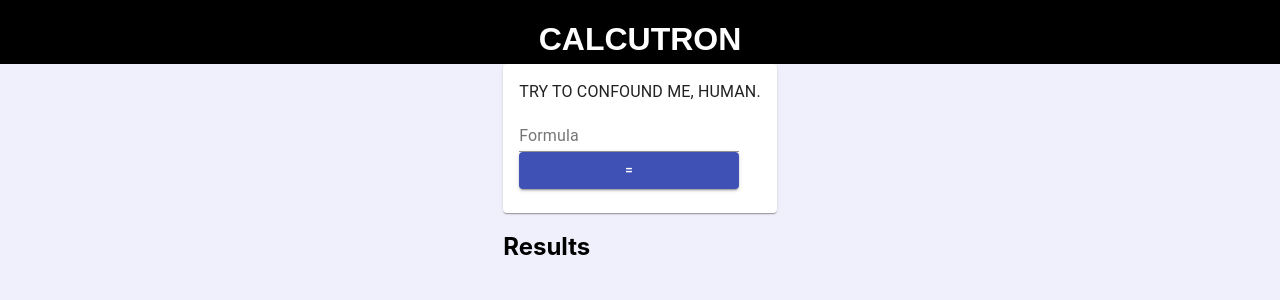
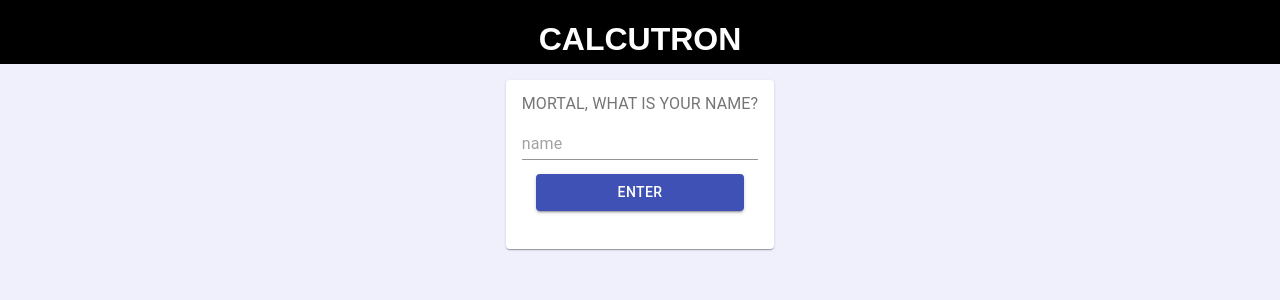
Before and after one commit to NJohnsonJ/calcutron, a React (Create React App) app: page / in a window 1280 px wide. Shown: the top 300 px of the page. Built offline with nearby package versions, Linux system fonts and the light colour scheme.

Commit message:
Add login component and fix styles
Show the login component before the calculator appears.
Use the warpper component to add margins to all cards and buttons.

```diff
--- a/src/App.tsx
+++ b/src/App.tsx
@@ -5,9 +5,11 @@ import { Grid } from "@material-ui/core";
 import Results from "./components/Results";
 import { Database, setupDatabase } from "./api/database";
 import styled from "styled-components";
+import Login from './components/Login';
 
 function App() {
 
+  const [user, setUser] = useState<string>("");
   const [database, setDatabase] = useState<Database|null>(null);
 
   // Setup the database connection
@@ -19,12 +21,21 @@ function App() {
     <MainContainer>
       <Header/>
       <main>
-        {database !== null && (
-          <Grid container direction="column" alignContent="center">
-            <Calculator database={database} />
-            <Results database={database} />
-          </Grid>
-        )}
+        <Grid container direction="column" alignContent="center">
+          {user === "" && (
+            <Login handleSubmit={setUser} />
+          )}
+          {database !== null && user !== "" && (
+            <React.Fragment>
+              <Grid item>
+                <Calculator database={database} user={user} />
+              </Grid>
+              <Grid item>
+                <Results database={database} />
+              </Grid>
+            </React.Fragment>
+          )}
+        </Grid>
       </main>
     </MainContainer>
   );
@@ -33,6 +44,12 @@ function App() {
 const MainContainer = styled.div`
   background: #f0f0fc;
   min-height: 100vh;
+  .MuiCard-root {
+    margin: 1em;
+  }
+  .MuiButton-root {
+    margin: 1em;
+  }
 `;
 
 export default App;
--- a/src/components/Results.tsx
+++ b/src/components/Results.tsx
@@ -34,25 +34,24 @@ const Results: React.FC<{database: Database}> = ({database}) => {
     }
 
     return (
-        <div>
+        <Wrapper>
             <h2>Results</h2>
             {results.reverse().map(result => (
-                <Wrapper>
                     <Card>
                         <CardContent>
                             <Typography variant="caption" color="textSecondary">{result.user} at {prettifyDate(result.time)}:</Typography>
                             <Typography color="secondary">{result.input} = {result.result}</Typography>
                         </CardContent>
                     </Card>
-                </Wrapper>
             ))}
-        </div>
+        </Wrapper>
     )
 }
 
 const Wrapper = styled.div`
-    margin-top: 1em;
-    margin-bottom: 1em;
+    h2 {
+        text-align: center;
+    }
 `;
 
 export default Results;
```
